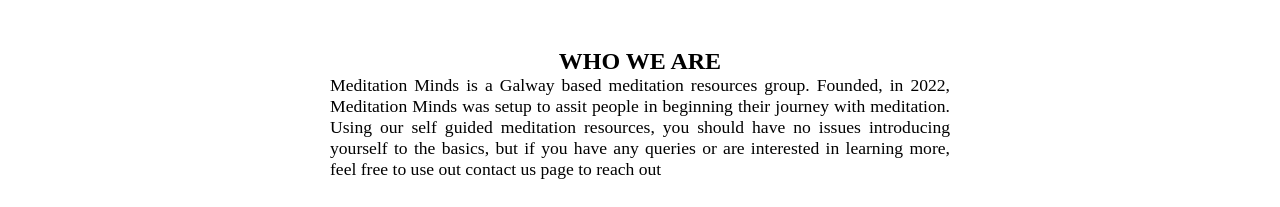
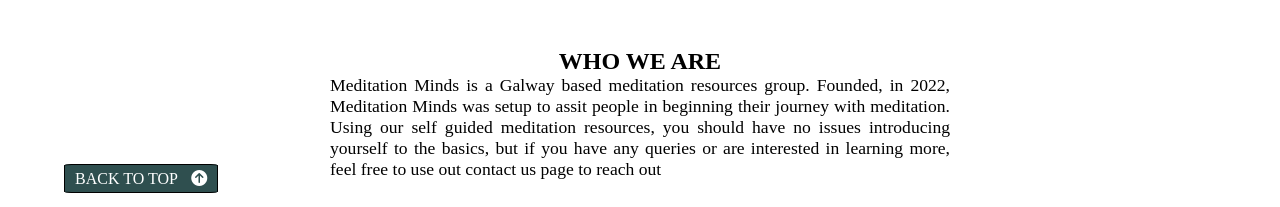
Before and after one commit to DanielMaherDev/MeditationMinds, a plain HTML site: page index.html in a window 1280 px wide. Shown: the part 572-779 px from the top of the page. Drawn offline with Linux system fonts and the light colour scheme; a web font is replaced by a local one.

Commit message:
add and style back to top button

```diff
--- a/assets/css/style.css
+++ b/assets/css/style.css
@@ -287,6 +287,25 @@ body {
     display: none;
 }
 
+#back-to-top{
+    position: fixed;
+    left: 5%;
+    bottom: 5%;
+    width: fit-content;
+
+}
+
+#back-to-top a{
+    padding: 5px 10px;
+    text-decoration: none;
+    color: white;
+    background-color: darkslategray;
+    border: 1.5px solid black;
+    border-radius: 5%;
+}
+#back-to-top a i{
+   margin-left: 10px;
+}
 /* For medium screen sizes*/
 
 @media screen and (min-width: 768px) {
--- a/index.html
+++ b/index.html
@@ -11,7 +11,7 @@
 
 <body>
     <header>
-        <nav class="navbar">
+        <nav class="navbar" id="top">
             <a id="logo" href="#">MEDITATION MINDS</a>
             <ul class="nav-menu">
                 <li class="nav-item">
@@ -116,6 +116,7 @@
         </div>
     </section>
     <footer>
+        <div id="back-to-top"><a href="#top">BACK TO TOP <i class="fa-solid fa-circle-arrow-up"></i></a></div>
         <div id="social-header">FIND US ON</div>
         <ul class="social-networks">
             <li>
```
